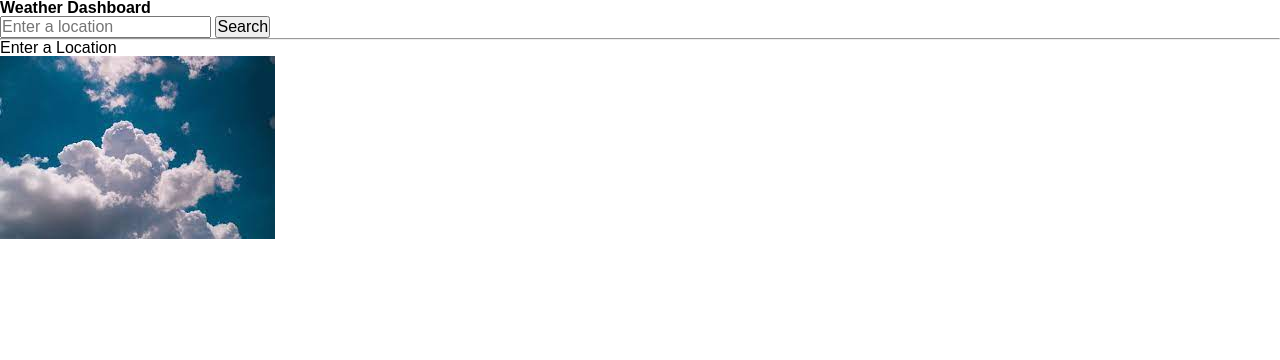
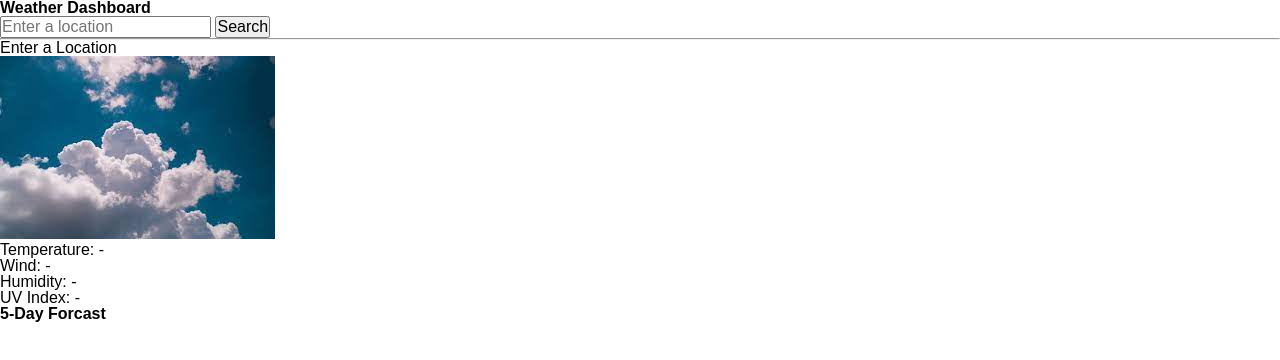
Before and after one commit to michaelcoder7/week-6-weather-api-challenge, a plain HTML site: page index.html in a window 1280 px wide. Drawn offline with Linux system fonts and the light colour scheme.

Commit message:
completed html

```diff
--- a/index.html
+++ b/index.html
@@ -33,8 +33,32 @@
             </div>
             <img src="./assets/images/cloudy.jpg" alt="cloudy-image" />
           </div>
+          <div class="weather-info">
+            <div class="temperature">
+              <span>Temperature:</span>
+              <span id="temp_value">-</span>
+            </div>
+            <div class="wind">
+              <span>Wind:</span>
+              <span id="wind_value">-</span>
+            </div>
+            <div class="humidity">
+              <span>Humidity:</span>
+              <span id="humid_value">-</span>
+            </div>
+            <div class="uv-index">
+              <span>UV Index:</span>
+              <span id="uvi_value">-</span>
+            </div>
+          </div>
+        </div>
+        <div id="forecast">
+          <h1>5-Day Forcast</h1>
+          <div id="forecast-days"></div>
         </div>
       </section>
     </main>
   </body>
+
+  <script src="./assets/js/script.js"></script>
 </html>
```
